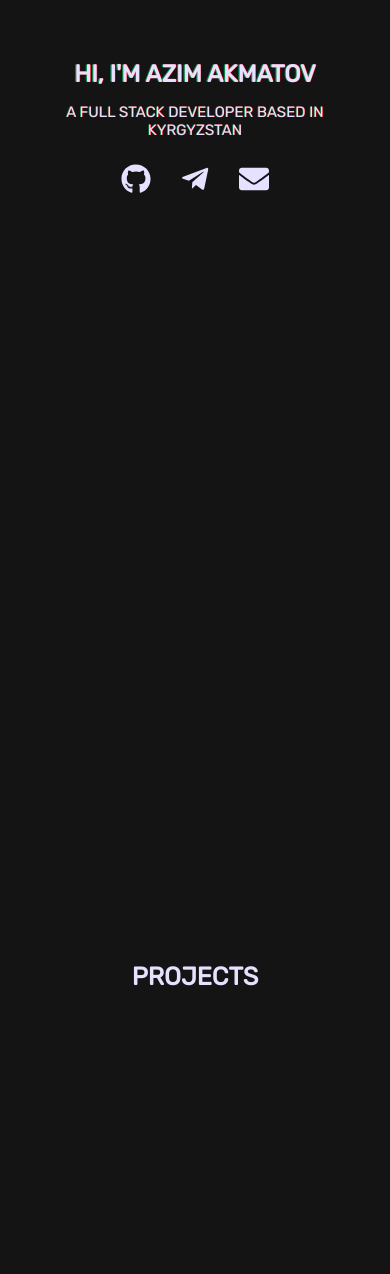
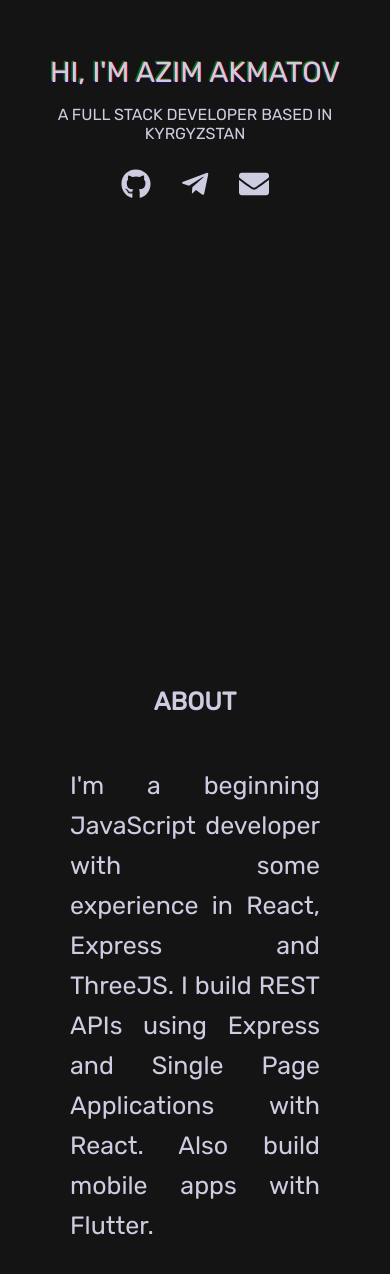
Before and after one commit to akmatoff/akmatoff.github.io, a React (Create React App) app: page / in a window 390 px wide. Shown: the part 290-1564 px from the top of the page. Built offline with nearby package versions, Linux system fonts and the light colour scheme.

Commit message:
UPDATE: adding about

```diff
--- a/src/App.css
+++ b/src/App.css
@@ -1,10 +1,8 @@
 @import url("https://fonts.googleapis.com/css2?family=Rubik&display=swap");
-@import url("https://fonts.googleapis.com/css2?family=Merriweather&family=Montserrat:wght@300;400&display=swap");
 
 :root {
   --primary-color: #141414;
-  --secondary-color: #e6e6e6;
-  --text-color: #e5e1ff;
+  --text-color: #cecce0;
 }
 
 * {
@@ -33,9 +31,13 @@ body {
   margin: 0;
   padding: 0;
   font-family: "Rubik", sans-serif;
+  scrollbar-width: none;
   scroll-behavior: smooth;
-  scrollbar-width: none;
+}
+
+.App {
   scroll-snap-type: y mandatory;
+  overflow-y: scroll;
 }
 
 ::-webkit-scrollbar {
@@ -63,3 +65,8 @@ body {
   justify-content: center;
   align-items: center;
 }
+
+.header-title {
+  text-transform: uppercase;
+  font-size: clamp(25px, 5vw, 35px);
+}
--- a/src/App.js
+++ b/src/App.js
@@ -1,11 +1,13 @@
-import './App.css';
-import Home from './components/Home'
-import Projects from './components/Projects'
+import "./App.css";
+import Home from "./components/Home";
+import About from "./components/About";
+import Projects from "./components/Projects";
 
 function App() {
   return (
     <div className="App">
       <Home />
+      <About />
       <Projects />
     </div>
   );
--- /dev/null
+++ b/src/components/About.css
@@ -0,0 +1,14 @@
+.text-container {
+  padding: 20px;
+  margin-top: 30px;
+  width: 50%;
+  font-size: clamp(0.8rem, 10vw, 25px);
+  text-align: justify;
+  line-height: 1.6em;
+}
+
+@media screen and (max-width: 800px) {
+  .text-container {
+    width: 100%;
+  }
+}
--- /dev/null
+++ b/src/components/About.js
@@ -0,0 +1,30 @@
+import { useRef, useEffect } from "react";
+import { bgMouseMove } from "../utils/utils";
+import "../App.css";
+import "./About.css";
+
+function About() {
+  const aboutContainer = useRef();
+  const onMouseMove = (e) => bgMouseMove(e, aboutContainer);
+
+  useEffect(() => {
+    window.addEventListener("mousemove", onMouseMove);
+  });
+
+  return (
+    <div
+      ref={aboutContainer}
+      className="main-container flex-column centered"
+      id="about"
+    >
+      <h1 className="header-title">About</h1>
+      <div className="text-container">
+        I'm a beginning JavaScript developer with some experience in React,
+        Express and ThreeJS. I build REST APIs using Express and Single Page
+        Applications with React. Also build mobile apps with Flutter.
+      </div>
+    </div>
+  );
+}
+
+export default About;
--- a/src/components/Home.css
+++ b/src/components/Home.css
@@ -4,17 +4,17 @@
 }
 
 .greeting {
-  font-size: clamp(1.5rem, 5vw, 70px);
-  text-shadow: -0.04em 0.021em 0 rgba(255, 0, 0.5),
-    0.03em -0.05em 0 rgba(0, 255, 0, 0.5), -0.09em 0.03em 0 rgba(0, 0, 255, 0.5);
+  font-weight: normal;
+  font-size: clamp(1.8rem, 5vw, 70px);
+  text-shadow: -0.04em 0.021em 0 rgba(255, 0, 0.4),
+    0.03em -0.05em 0 rgba(0, 255, 0, 0.4), -0.09em 0.03em 0 rgba(0, 0, 255, 0.4);
 
   animation: glitch 2s infinite;
 }
 
 .greeting-about {
   font-weight: 300;
-  font-size: clamp(15px, 2vw, 20px);
-  animation: glitch 3s infinite;
+  font-size: clamp(1rem, 2vw, 20px);
 }
 
 .home-text-container {
@@ -43,57 +43,53 @@
 
 @keyframes glitch {
   0% {
-    text-shadow: -0.04em 0.021em 0 rgba(255, 0, 0.5),
-      0.03em -0.05em 0 rgba(0, 255, 0, 0.5),
-      -0.09em 0.03em 0 rgba(0, 0, 255, 0.5);
+    text-shadow: -0.04em 0.021em 0 rgba(255, 0, 0.4),
+      0.03em -0.05em 0 rgba(0, 255, 0, 0.4),
+      -0.04em 0.03em 0 rgba(0, 0, 255, 0.4);
   }
   49% {
-    text-shadow: -0.04em 0.021em 0 rgba(255, 0, 0.5),
-      0.03em -0.05em 0 rgba(0, 255, 0, 0.5),
-      -0.09em 0.03em 0 rgba(0, 0, 255, 0.5);
+    text-shadow: -0.04em 0.021em 0 rgba(255, 0, 0.4),
+      0.03em -0.05em 0 rgba(0, 255, 0, 0.4),
+      -0.09em 0.03em 0 rgba(0, 0, 255, 0.4);
   }
   50% {
-    text-shadow: -0.02em 0.01em 0 rgba(255, 0, 0.5),
-      0.05em -0.02em 0 rgba(0, 255, 0, 0.5),
-      -0.05em 0.01em 0 rgba(0, 0, 255, 0.5);
+    text-shadow: -0.02em 0.01em 0 rgba(255, 0, 0.4),
+      0.03em -0.02em 0 rgba(0, 255, 0, 0.4),
+      -0.02em 0.01em 0 rgba(0, 0, 255, 0.4);
   }
   69% {
-    text-shadow: -0.02em 0.01em 0 rgba(255, 0, 0.5),
-      0.05em -0.02em 0 rgba(0, 255, 0, 0.5),
-      -0.05em 0.01em 0 rgba(0, 0, 255, 0.5);
+    text-shadow: -0.02em 0.01em 0 rgba(255, 0, 0.4),
+      0.03em -0.02em 0 rgba(0, 255, 0, 0.4),
+      -0.02em 0.01em 0 rgba(0, 0, 255, 0.4);
   }
   70% {
-    text-shadow: -0.04em -0.03em 0 rgba(255, 0, 0.5),
-      0.03em -0.05em 0 rgba(0, 255, 0, 0.5),
-      -0.05em 0.03em 0 rgba(0, 0, 255, 0.5);
+    text-shadow: -0.04em -0.03em 0 rgba(255, 0, 0.4),
+      0.03em -0.03em 0 rgba(0, 255, 0, 0.4),
+      -0.05em 0.03em 0 rgba(0, 0, 255, 0.4);
   }
   75% {
-    text-shadow: -0.04em -0.03em 0 rgba(255, 0, 0.5),
-      0.03em -0.05em 0 rgba(0, 255, 0, 0.5),
-      -0.05em 0.03em 0 rgba(0, 0, 255, 0.5);
+    text-shadow: -0.04em -0.03em 0 rgba(255, 0, 0.4),
+      0.03em -0.03em 0 rgba(0, 255, 0, 0.4),
+      -0.05em 0.03em 0 rgba(0, 0, 255, 0.4);
   }
   80% {
-    text-shadow: 0.02em -0.01em 0 rgba(255, 0, 0.5),
-      -0.05em -0.02em 0 rgba(0, 255, 0, 0.5),
-      -0.05em +0.02em 0 rgba(0, 0, 255, 0.5);
+    text-shadow: 0.02em -0.01em 0 rgba(255, 0, 0.4),
+      -0.05em -0.02em 0 rgba(0, 255, 0, 0.4),
+      -0.05em +0.02em 0 rgba(0, 0, 255, 0.4);
   }
   95% {
-    text-shadow: 0.02em -0.01em 0 rgba(255, 0, 0.5),
-      -0.05em -0.02em 0 rgba(0, 255, 0, 0.5),
-      -0.05em +0.02em 0 rgba(0, 0, 255, 0.5);
+    text-shadow: 0.02em -0.01em 0 rgba(255, 0, 0.4),
+      -0.05em -0.02em 0 rgba(0, 255, 0, 0.4),
+      -0.05em +0.02em 0 rgba(0, 0, 255, 0.4);
   }
   100% {
-    text-shadow: -0.04em 0.021em 0 rgba(255, 0, 0.5),
-      0.03em -0.05em 0 rgba(0, 255, 0, 0.5),
-      -0.09em 0.03em 0 rgba(0, 0, 255, 0.5);
+    text-shadow: -0.04em 0.021em 0 rgba(255, 0, 0.4),
+      0.03em -0.05em 0 rgba(0, 255, 0, 0.4),
+      -0.04em 0.03em 0 rgba(0, 0, 255, 0.4);
   }
 }
 
 @media screen and (max-width: 800px) {
-  #home {
-    background-position: 10% 200px;
-  }
-
   .home-text-container {
     align-items: center;
     text-align: center;
--- a/src/components/Home.js
+++ b/src/components/Home.js
@@ -1,19 +1,12 @@
 import { useRef, useEffect } from "react";
+import { bgMouseMove } from "../utils/utils";
 import "../App.css";
 import "./Home.css";
 
 function Home() {
   const homeTextContainer = useRef();
 
-  // Move text container when moving mouse
-  const onMouseMove = (e) => {
-    let x = (window.innerWidth - e.clientX) * 0.06;
-    let y = (window.innerHeight - e.clientY) * 0.06;
-
-    homeTextContainer.current.style.transform = `translateX(${x}px) translateY(${y}px) translateZ(${
-      x * y * 0.5
-    })`;
-  };
+  const onMouseMove = (e) => bgMouseMove(e, homeTextContainer);
 
   useEffect(() => {
     window.addEventListener("mousemove", onMouseMove);
@@ -25,7 +18,9 @@ function Home() {
         className="home-text-container flex-column centered"
         ref={homeTextContainer}
       >
-        <h1 className="greeting">HI, I'M AZIM AKMATOV</h1>
+        <h1 className="greeting" data-text="HI, I'M AZIM AKMATOV">
+          HI, I'M AZIM AKMATOV
+        </h1>
         <p className="greeting-about">
           A FULL STACK DEVELOPER BASED IN KYRGYZSTAN
         </p>
--- a/src/components/Projects.css
+++ b/src/components/Projects.css
@@ -2,7 +2,3 @@
   height: auto;
   min-height: 100vh;
 }
-
-.header-title {
-  font-size: clamp(25px, 5vw, 35px);
-}
--- a/src/components/Projects.js
+++ b/src/components/Projects.js
@@ -1,14 +1,23 @@
-import '../App.css';
-import './Projects.css'
+import { useEffect, useRef } from "react";
+import { bgMouseMove } from "../utils/utils";
+import "../App.css";
+import "./Projects.css";
 
 function Projects() {
-    return (
-        <div className="main-container flex-column centered" id="projects">
-            <div className="projects-container">
-                <h1 className="header-title">PROJECTS</h1>
-            </div>
-        </div>
-    )
+  const projectsContainer = useRef();
+  const onMouseMove = (e) => bgMouseMove(e, projectsContainer);
+
+  useEffect(() => {
+    window.addEventListener("mousemove", onMouseMove);
+  });
+
+  return (
+    <div className="main-container flex-column centered" id="projects">
+      <div ref={projectsContainer} className="projects-container">
+        <h1 className="header-title">PROJECTS</h1>
+      </div>
+    </div>
+  );
 }
 
 export default Projects;
--- /dev/null
+++ b/src/utils/utils.js
@@ -0,0 +1,9 @@
+// Move elements on mouse move
+export const bgMouseMove = (e, target) => {
+  let x = (window.innerWidth - e.clientX) * 0.06;
+  let y = (window.innerHeight - e.clientY) * 0.06;
+
+  target.current.style.transform = `translateX(${x}px) translateY(${y}px) rotateZ(${
+    x * 0.01
+  }deg)`;
+};
```
